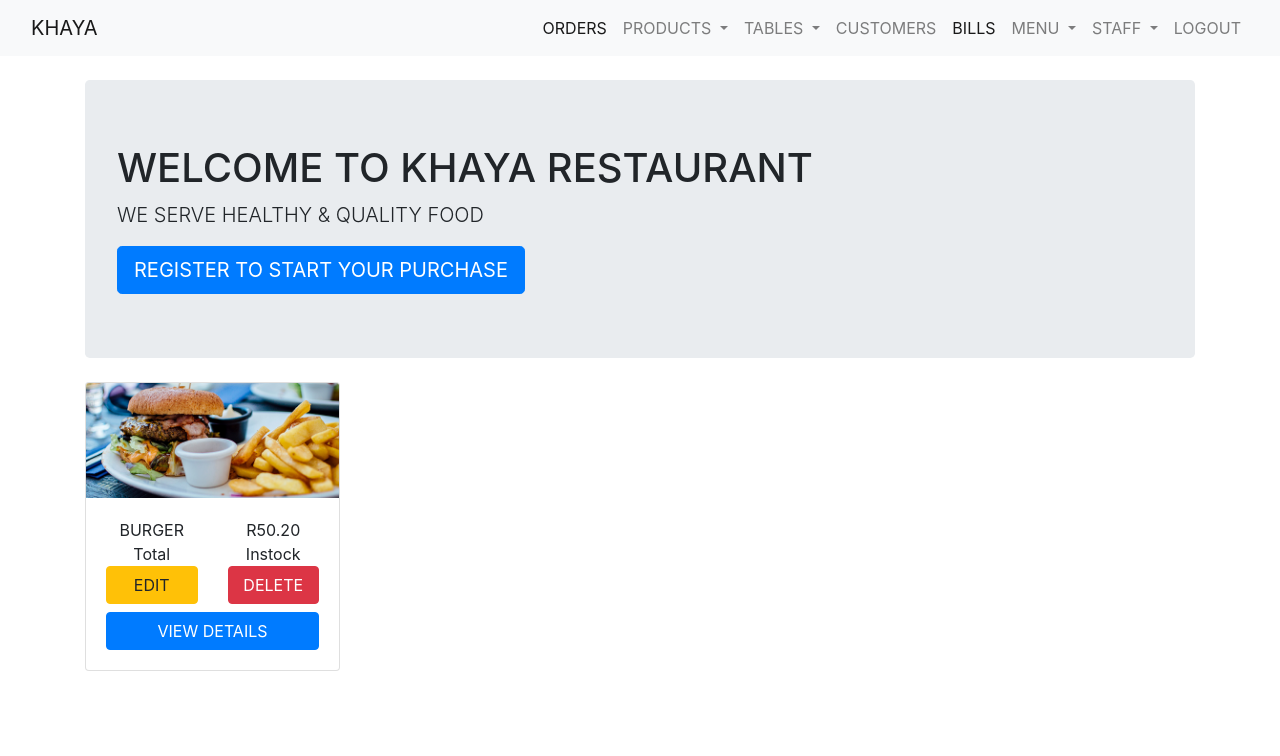
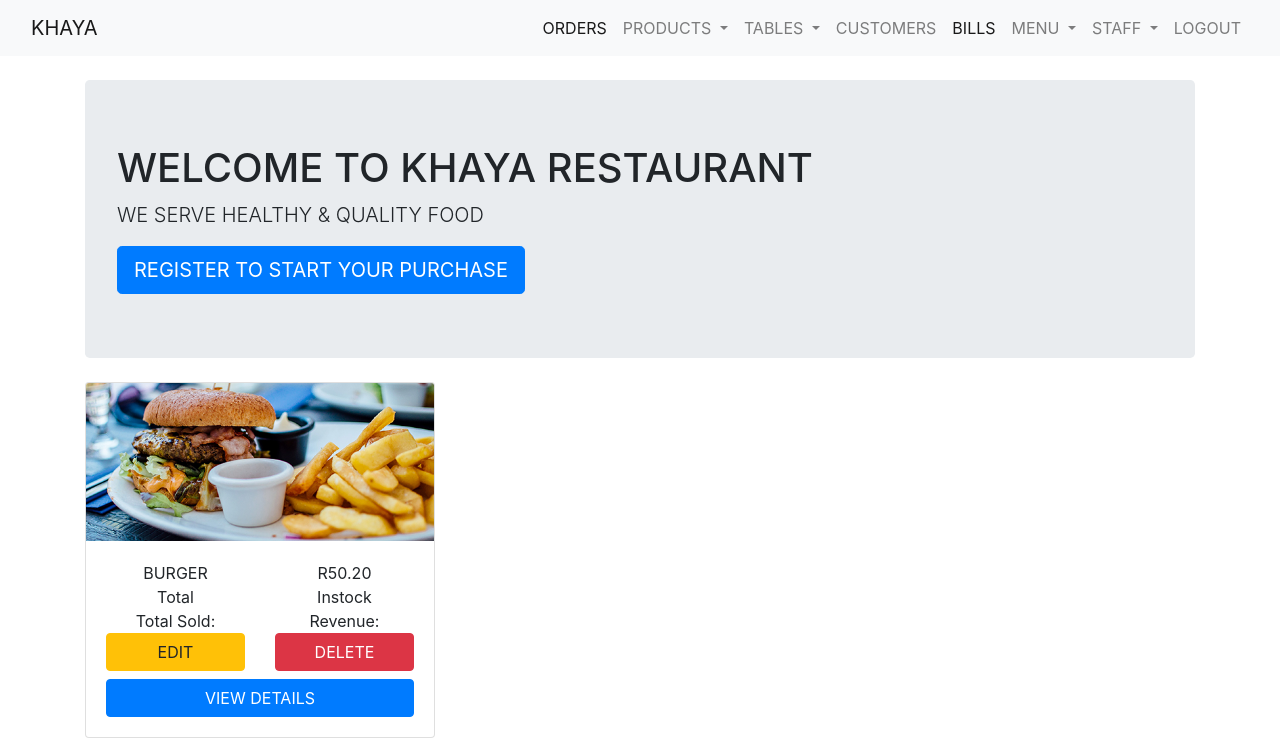
Before and after one commit to SilindaM/Khaya-Restaurant-Management-System, an Angular app: page /viewproduct in a window 1280 px wide. Shown: the top 756 px of the page. Built offline with nearby package versions, Linux system fonts and the light colour scheme.

Commit message:
view-product

```diff
--- a/src/app/products/view-product/view-product.component.html
+++ b/src/app/products/view-product/view-product.component.html
@@ -12,7 +12,7 @@
     <!-- Page Features -->
     <div class="row text-center">
 
-      <div class="col-lg-3 col-md-6 mb-4">
+      <div class="col-lg-4 col-md-4 mb-4">
         <div class="card h-70">
           <img class="card-img-top" src="assets\images\burger.jpg" alt="">
           <div class="card-body">
@@ -29,6 +29,12 @@
                             <!--instock-->
                             <div class="col-md-6 col-lg-6 col-sm-2">
                                 Instock
+                            </div>
+                            <div class="col-md-6 col-lg-6 col-sm-12">
+                                Total Sold:
+                            </div>
+                            <div class="col-md-6 col-lg-6 col-sm-12">
+                                Revenue:
                             </div>
 <!--buttons-->
                             <div class="col-md-6 col-lg-6 col-sm-12">
```
